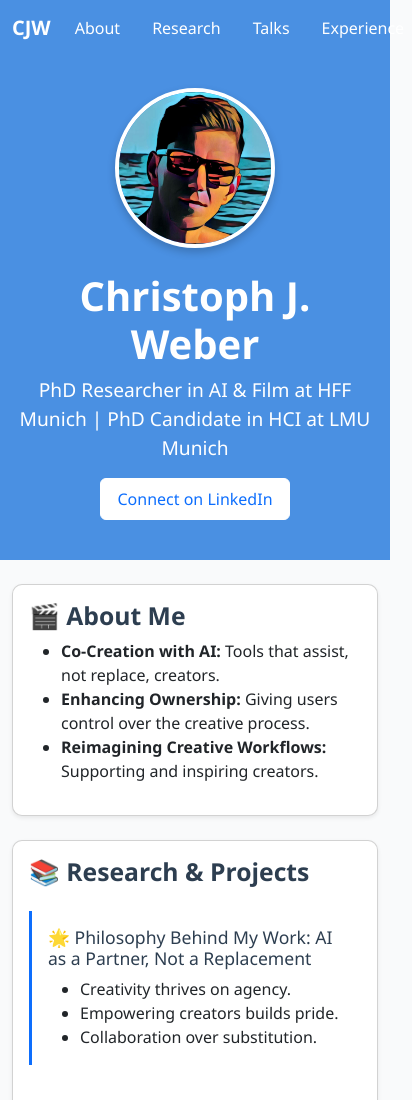
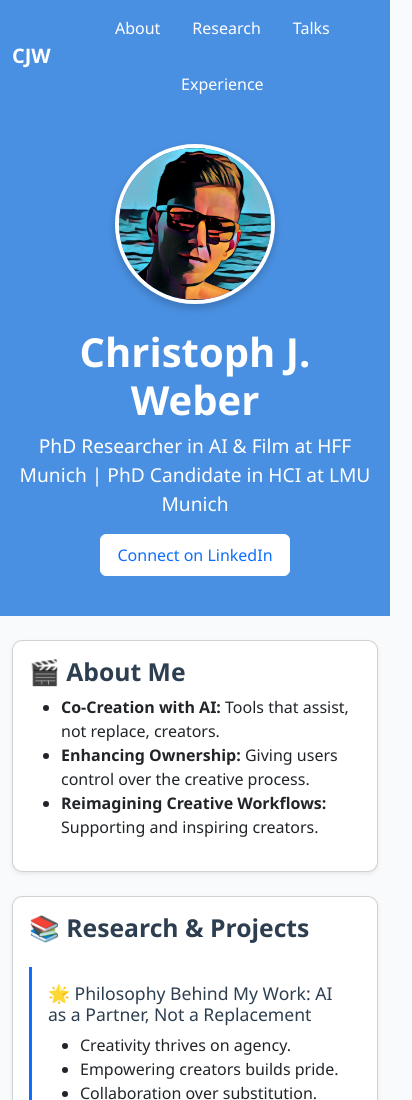
Before and after one commit to chris-j-weber/chris-j-weber.github.io, a plain HTML site: page index.html in a window 390 px wide. Shown: the top 1100 px of the page, 412 px wide, since content can reach past the window. Drawn offline with nearby package versions, Linux system fonts and the light colour scheme.

Commit message:
added responsive navbar-style

```diff
--- a/style.css
+++ b/style.css
@@ -25,7 +25,14 @@
     text-decoration: underline;
   }
 
-
+  @media (max-width: 767.98px) {
+    .navbar-nav {
+      flex-direction: row !important;
+      flex-wrap: wrap;
+      justify-content: center;
+      gap: 0.75rem;
+    }
+  }
 
 
   body {
```
